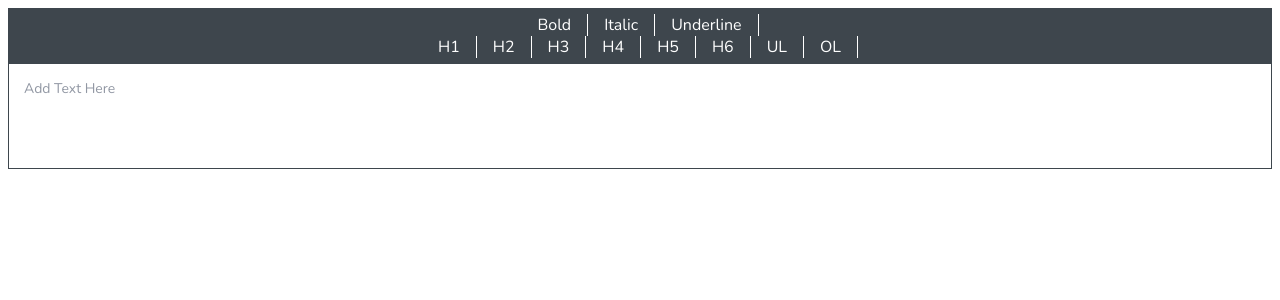
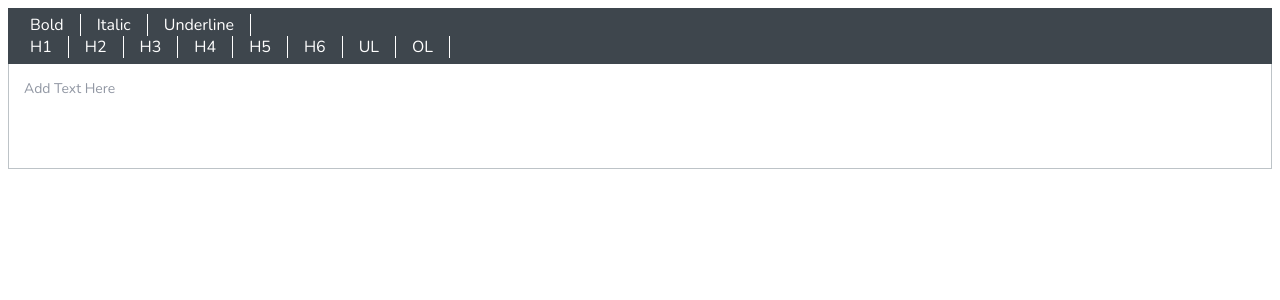
Before and after one commit to RichardHpa/react-draft-js-editor, a React (Create React App) app: page / in a window 1280 px wide. Shown: the top 300 px of the page. Built offline with nearby package versions, Linux system fonts and the light colour scheme.

Commit message:
removed unimportant node modules and edtied some style

```diff
--- /dev/null
+++ b/src/Editor/editor.css
@@ -0,0 +1,77 @@
+@import url("https://fonts.googleapis.com/css?family=Nunito");
+:root {
+  --dark: #3E464D;
+}
+
+.wrapper {
+  font-family: "Nunito", sans-serif;
+  width: 100%;
+  min-height: 10px;
+  height: 100%;
+  position: relative;
+  overflow: hidden;
+}
+.wrapper .editorControls {
+  font-size: 16px;
+  text-align: left;
+  box-sizing: border-box;
+  position: absolute;
+  top: 0;
+  transform: translateY(-100%);
+  left: 0;
+  width: 100%;
+  background-color: var(--dark);
+  color: white;
+  border: 1px solid var(--dark);
+  padding: 5px;
+  transition: transform 0.5s;
+}
+.wrapper .editorControls.open {
+  top: 0;
+  transform: translateY(0);
+}
+.wrapper .editorControls .editorButton {
+  color: white;
+  cursor: pointer;
+  padding: 0px 16px;
+  display: inline-block;
+  border-right: 0.8px solid white;
+}
+.wrapper .editorControls .editorButton:hover {
+  cursor: pointer;
+  text-decoration: underline;
+}
+.wrapper .editorControls .editorButton.editorButtonActive {
+  color: #5890ff;
+}
+
+.DraftEditor-root {
+  color: #3E464D !important;
+  text-align: left !important;
+  background: #fff;
+  border: 1px solid #bdc3c7;
+  font-family: "Nunito", sans-serif;
+  font-size: 14px;
+  padding: 70px 15px;
+  height: 100%;
+  margin-top: 10px;
+}
+@media screen and (min-width: 768px) {
+  .DraftEditor-root {
+    margin-top: 0px;
+  }
+}
+
+.DraftEditor-editorContainer {
+  background-color: rgba(255, 255, 255, 0);
+  border-left: 0.1px solid transparent;
+  position: relative;
+  z-index: 1;
+  width: 100%;
+}
+
+.public-DraftEditorPlaceholder-inner {
+  color: #9197a3;
+  position: absolute;
+  z-index: 1;
+}
--- a/src/Editor/editor.scss
+++ /dev/null
@@ -1,73 +0,0 @@
-@import url('https://fonts.googleapis.com/css?family=Nunito');
-$dark: #3E464D;
-
-.wrapper{
-    font-family: "Nunito", sans-serif;
-    width: 100%;
-    min-height: 10px;
-    height: 100%;
-    position: relative;
-    overflow: hidden;
-    .editorControls{
-        font-size: 16px;
-        text-align: center;
-        box-sizing: border-box;
-        position: absolute;
-        top: 0;
-        transform: translateY(-100%);
-        left: 0;
-        width: 100%;
-        background-color: $dark;
-        color: white;
-        border: 1px solid $dark;
-        padding: 5px;
-        transition: transform 0.5s;
-        &.open{
-            top: 0;
-            transform: translateY(0);
-        }
-        .editorButton{
-            color: white;
-            cursor: pointer;
-            padding: 0px 16px;
-            display: inline-block;
-            border-right: 0.8px solid white;
-            &:hover{
-                cursor: pointer;
-                text-decoration: underline;
-            }
-            &.editorButtonActive{
-                color: #5890ff;
-            }
-        }
-    }
-}
-
-
-.DraftEditor-root{
-    color: $dark !important;
-    background: #fff;
-    border: 1px solid $dark;
-    font-family: "Nunito", sans-serif;
-    font-size: 14px;
-    padding: 70px 15px;
-    height: 100%;
-    margin-top: 10px;
-    @media screen and (min-width:768px){
-        margin-top: 0px;
-    }
-}
-
-.DraftEditor-editorContainer{
-    background-color: hsla(0,0%,100%,0);
-    border-left: .1px solid transparent;
-    position: relative;
-    z-index: 1;
-    width: 100%;
-}
-
-.public-DraftEditorPlaceholder-inner {
-    color: #9197a3;
-    position: absolute;
-    z-index: 1;
-}
--- a/src/Editor/index.js
+++ b/src/Editor/index.js
@@ -2,7 +2,7 @@ import React, { Component } from 'react';
 import { Editor, EditorState , RichUtils} from 'draft-js';
 import { stateToHTML } from 'draft-js-export-html';
 
-import './editor.scss';
+import './editor.css';
 
 class RhEditor extends Component {
     constructor () {
```
Also changed, not shown: package.json (+4 -4 lines), 2 other files (tests, documents, lock files or other folders).
